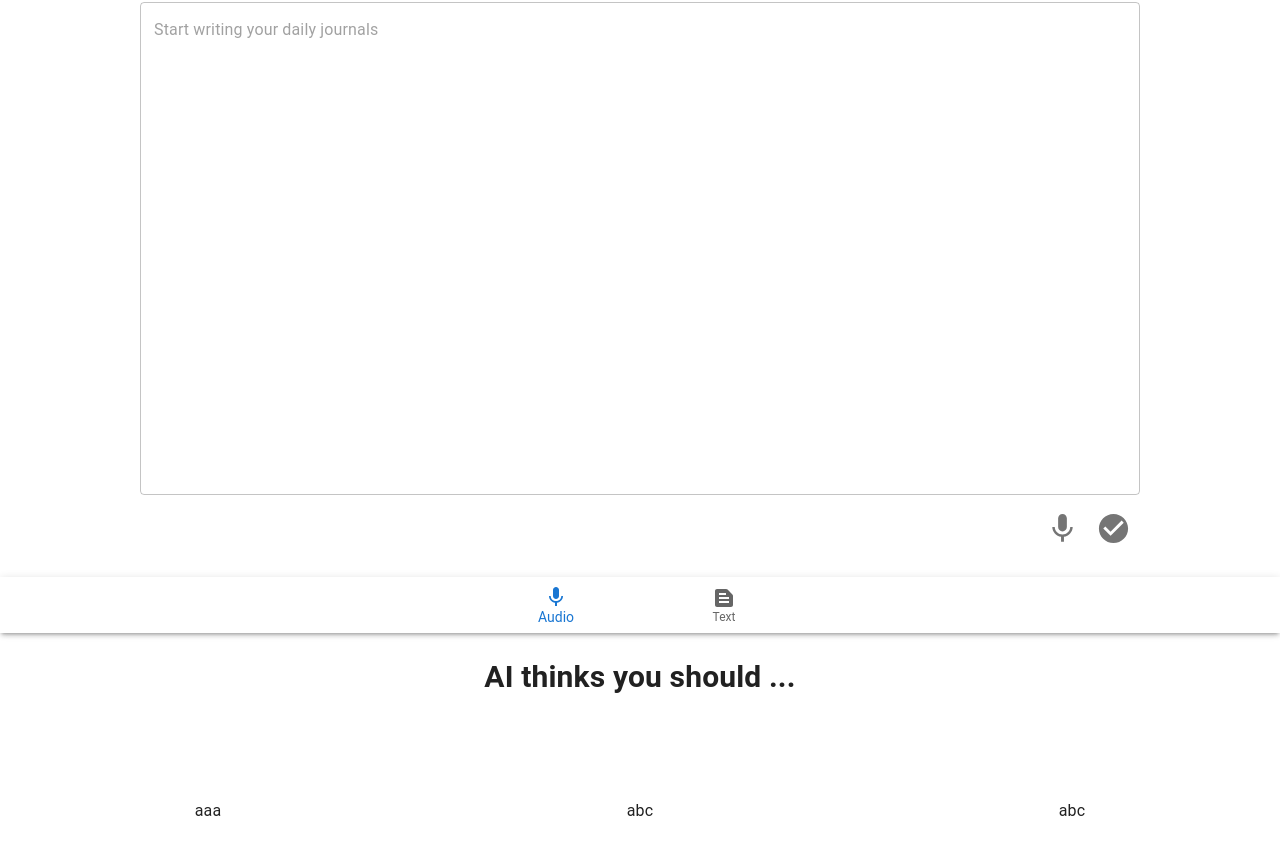
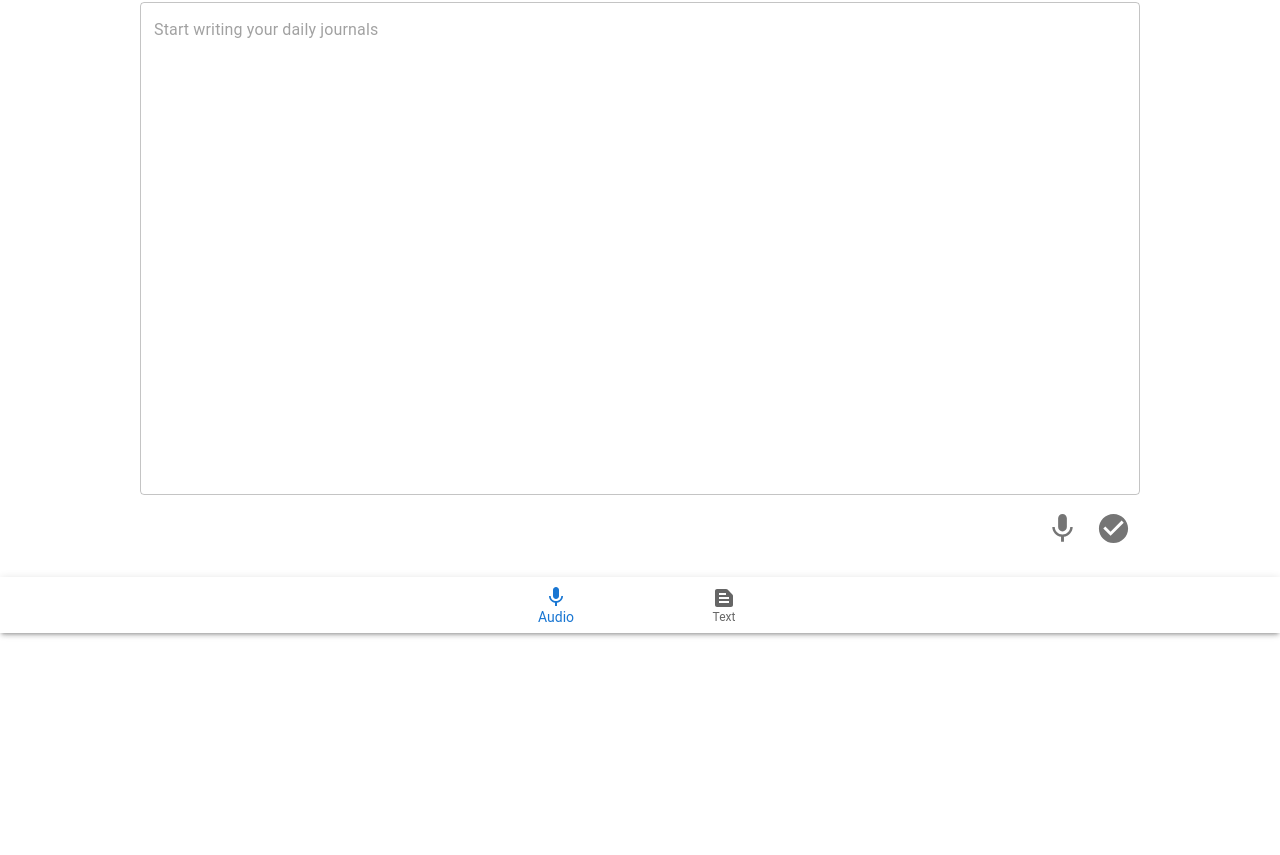
Before and after one commit to senni0418/Friday, a React (Create React App) app in the folder friday/: page /journal in a window 1280 px wide. Shown: the part 167-1022 px from the top of the page. After the commit the page ends 800 px from the top, so only its background shows below. Built offline with nearby package versions, Linux system fonts and the light colour scheme.

Commit message:
add function in journal audio

```diff
--- a/friday/src/features/JournalAudio.js
+++ b/friday/src/features/JournalAudio.js
@@ -1,4 +1,4 @@
-import React, {useState, useEffect} from 'react';
+import React, {useState, useEffect, useRef} from 'react';
 import { IconButton } from '@mui/material';
 import TextField from '@mui/material/TextField';
 import Button from '@mui/material/Button';
@@ -9,29 +9,30 @@ import RecordRTC, { StereoAudioRecorder } from 'recordrtc';
 import CheckCircleIcon from '@mui/icons-material/CheckCircle';
 import Grid from '@mui/material/Grid';
 import { palette } from '@mui/system';
+import { red } from '@mui/material/colors';
+import { Typography,  Paper } from '@mui/material';
 
 let socket;
 let recorder;
 
 const JournalAudio = () => {
 
+    const bottomRref = useRef(null);
+
+    const textfieldRef = useRef(null);
+
     const [text, setText] = useState('')
 
     const [isRecording, setRecording] = useState(false)
 
-    const [postiveResult, setPositive] = useState('')
-
-    const [negativeResult, setNegative] = useState('')
-
-    const [neutralResult, setNeutral] = useState('')
-
-    const [hasResult, setHasResult] = useState(true)
+    const [hasResult, setHasResult] = useState(false)
 
     const [pos_sentences, setPosSentences] = useState([])
 
     const [neu_sentences, setNeuSentences] = useState([])
 
     const [neg_sentences, setNegSentences] = useState([])
+
 
 
     const onClick = async () => {
@@ -50,11 +51,14 @@ const JournalAudio = () => {
                 setPosSentences(result.positive)
                 setNeuSentences(result.neutral)
                 setNegSentences(result.negative)
-                console.log(result.positive)
-                console.log(result.neutral)
-                console.log(result.negative)
+                setText('')
+                setHasResult(true)
+                bottomRref.current.scrollIntoView({ behavior: 'smooth' });
+
             })
         });
+
+
     }
 
     const micOnClick = async () => {
@@ -152,6 +156,7 @@ const JournalAudio = () => {
             <div style={{display: 'flex',justifyContent:'center', marginTop: '100px'}}>
                 <Box>
                     <TextField
+                        ref={textfieldRef}
                         placeholder="Start writing your daily journals"
                         multiline
                         rows={20}
@@ -162,7 +167,6 @@ const JournalAudio = () => {
                         }}
                     />
                 </Box>
-                {console.log(text)}
             </div>
             <div style={{justifyContent:'left', marginTop: '1vh', marginLeft: '81vw'}}>
                 <IconButton aria-label="Mic" component="span" onClick={micOnClick}>
@@ -175,22 +179,43 @@ const JournalAudio = () => {
             {hasResult ? <div style={{marginTop: '100px'}}>
                 <Box sx={{ typography: 'title', textAlign:'center', fontWeight: 'bold', fontSize: 30 }}>AI thinks you should ...</Box>
                 <div style={{marginTop: '100px'}}>
-                    <Box display="grid" gridTemplateColumns="repeat(12, 1fr)" gap={2}>
-                        <Box gridColumn="span 4">
-                            <div style={{display: 'flex',justifyContent:'center'}}>
-                                aaa
-                            </div>
-                        </Box>
-                        <Box gridColumn="span 4">
-                            <div style={{display: 'flex',justifyContent:'center'}}>
-                                abc
-                            </div>
-                        </Box>
-                        <Box gridColumn="span 4">
-                            <div style={{display: 'flex',justifyContent:'center'}}>
-                                abc
-                            </div>
-                        </Box>
+                    <Box sx={{
+                        display: "flex",
+                        flexDirection: "row",
+                        margin: "0 100px"
+                    }}>
+                        <Paper elevation={5} sx={{ p: 3, m: 3, width: '100%', height: '100%', minWidth: 200, minHeight: 500}} >
+                            <Typography variant="h3" gutterBottom component="div">
+                                Positive
+                            </Typography>
+                            {pos_sentences.map((positive) => (
+                                <Typography variant="body1" gutterBottom>
+                                    {positive}
+                                </Typography>
+                            ))}
+
+                        </Paper>
+                        <Paper elevation={5} sx={{ p: 3, m: 3, width: '100%', height: '100%', minWidth: 200, minHeight: 500, marginTop: "100px"}} >
+                            <Typography variant="h3" gutterBottom component="div">
+                                Neutral
+                            </Typography>
+                            {neu_sentences.map((neutral) => (
+                                <Typography variant="body1" gutterBottom>
+                                    {neutral}
+                                </Typography>
+                            ))}
+                        </Paper>
+                        <Paper elevation={5} sx={{ p: 3, m: 3, width: '100%', height: '100%', minWidth: 200, minHeight: 500, marginTop: "200px"}} >
+                            <Typography variant="h3" gutterBottom component="div">
+                                Negative
+                            </Typography>
+                            {neg_sentences.map((negative) => (
+                                <Typography variant="body1" gutterBottom>
+                                    {negative}
+                                </Typography>
+                            ))}
+                        </Paper>
+                        <div ref={bottomRref} />
                     </Box>
                 </div>
             </div>: <div/>}
```
